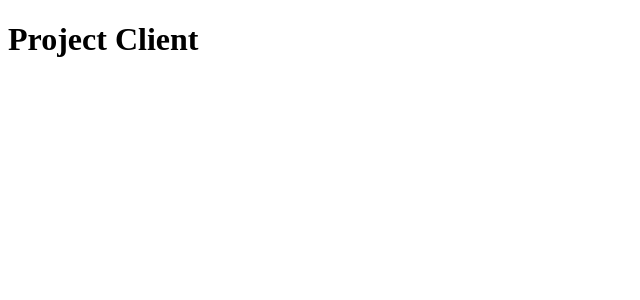
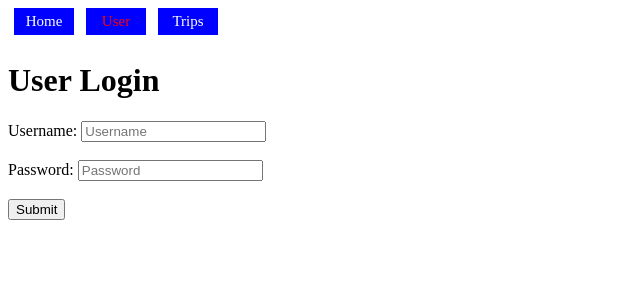
Before and after one commit to AnneMiriam/TripPlanner, a React (Create React App) app in the folder client/: page /user in a window 1280 px wide. Shown: the top 300 px of the page, without its empty margins (0-640 px from the left). Built offline with nearby package versions, Linux system fonts and the light colour scheme.

Commit message:
start routes

```diff
--- a/client/src/components/App.js
+++ /dev/null
@@ -1,8 +0,0 @@
-import React, { useEffect, useState } from "react";
-import { Switch, Route } from "react-router-dom";
-
-function App() {
-  return <h1>Project Client</h1>;
-}
-
-export default App;
--- /dev/null
+++ b/client/src/components/NavBar.css
@@ -0,0 +1,16 @@
+.nav-link{
+    display: inline-block;
+    box-sizing: border-box;
+    width: 60px;
+    padding: 5px;
+    margin: 0 6px 6px;
+    background: blue;
+    text-decoration: none;
+    text-align: center;
+    font-size: min(10vw, 15px) ;
+    color: white;
+}
+
+.active {
+    color: red;
+}
--- /dev/null
+++ b/client/src/components/NavBar.js
@@ -0,0 +1,31 @@
+import { NavLink } from "react-router-dom";
+import "./NavBar.css";
+
+/* define the NavBar component */
+function NavBar() {
+  return (
+    <nav>
+      <NavLink
+        to="/"
+        /* add styling to Navlink */
+        className="nav-link"
+      >
+        Home
+      </NavLink>
+      <NavLink
+        to="/user"
+        className="nav-link"
+      >
+        User
+      </NavLink>
+      <NavLink
+        to="/trips"
+        className="nav-link"
+      >
+        Trips
+      </NavLink>
+    </nav>
+  );
+};
+
+export default NavBar;
--- /dev/null
+++ b/client/src/components/UserCard.js
@@ -0,0 +1,12 @@
+import { Link } from "react-router-dom";
+
+function UserCard({user}) {
+  return (
+    <article>
+        <h2>{user.name}</h2>
+        <Link to={`/profile/${user.id}`}>View profile</Link>
+    </article>
+  );
+};
+
+export default UserCard;
--- a/client/src/index.js
+++ b/client/src/index.js
@@ -1,8 +1,13 @@
+import "./index.css";
+// import { createRoot } from "react-dom/client";
+
 import React from "react";
-import App from "./components/App";
-import "./index.css";
-import { createRoot } from "react-dom/client";
+import ReactDOM from "react-dom/client";
+import { createBrowserRouter, RouterProvider } from "react-router-dom";
 
-const container = document.getElementById("root");
-const root = createRoot(container);
-root.render(<App />);
+import routes from "./routes";
+
+const router = createBrowserRouter(routes)
+
+const root = ReactDOM.createRoot(document.getElementById("root"));
+root.render(<RouterProvider router={router} />);
--- /dev/null
+++ b/client/src/pages/ErrorPage.js
@@ -0,0 +1,20 @@
+import NavBar from "../components/NavBar";
+import { useRouteError } from "react-router-dom";
+
+function ErrorPage() {
+  const error = useRouteError();
+  console.error(error);
+
+  return (
+    <>
+      <header>
+        <NavBar />
+      </header>
+      <main>
+        <h1>Whoops! Something went wrong!</h1>
+      </main>
+    </>
+  );
+}
+
+export default ErrorPage;
--- /dev/null
+++ b/client/src/pages/Home.js
@@ -0,0 +1,19 @@
+
+import NavBar from "../components/NavBar";
+
+function Home() {
+
+  return (
+    <>
+      <header>
+        <NavBar />
+      </header>
+      <main>
+        <h1>Welcome!</h1>
+
+      </main>
+    </>
+  );
+};
+
+export default Home;
--- /dev/null
+++ b/client/src/pages/Trips.js
@@ -0,0 +1,16 @@
+import NavBar from "../components/NavBar";
+
+function Trips() {
+    return (
+      <>
+        <header>
+          <NavBar />
+        </header>
+        <main>
+          <h1>Please Login to see your Trips!</h1>
+        </main>
+      </>
+    );
+  };
+
+  export default Trips;
--- /dev/null
+++ b/client/src/pages/User.js
@@ -0,0 +1,45 @@
+import NavBar from "../components/NavBar";
+// import { useState, useEffect } from "react";
+// import UserCard from "../components/UserCard";
+
+
+function User() {
+  // const [users, setUsers] = useState([])
+
+  // useEffect(() =>{
+  //   fetch("/user")
+  //     .then(r => r.json())
+  //     .then(data => setUsers(data))
+  //     .catch(error => console.error(error));
+  // }, []);
+
+  // const userList = users.map(user =>{
+  //   return <UserCard key={user.id} user={user}/>
+  // });
+  return (
+    <>
+      <header>
+        <NavBar />
+      </header>
+      <main>
+        <h1>User Login</h1>
+        <form>
+          <div>
+            <label for="username">Username: </label>
+            <input id="username" type="text" name="username" placeholder="Username" />
+          </div>
+          <br/>
+          <div>
+            <label for="password">Password: </label>
+            <input id="password" type="password" name="password" placeholder="Password" />
+          </div>
+          <br/>
+          <button type="submit">Submit</button>
+        </form>
+        {/* {userList} */}
+      </main>
+    </>
+  );
+};
+
+  export default User;
--- /dev/null
+++ b/client/src/pages/UserProfile.js
@@ -0,0 +1,33 @@
+import NavBar from "../components/NavBar";
+import {  useEffect, useState } from "react";
+import { useParams } from "react-router-dom";
+
+function UserProfile() {
+  const [user, setUser] = useState({})
+  const params = useParams();
+  const userId = params.id
+
+  useEffect(() =>{
+    fetch(`/user/${userId}`)
+    .then(r => r.json())
+    .then(data => setUser(data))
+    .catch(error => console.error(error))
+  }, [userId]);
+
+  if(!user.name){
+    return <h1>Loading...</h1>;
+  };
+
+  return(
+    <>
+      <header>
+        <NavBar />
+      </header>
+      <main>
+        <h1>{user.name}</h1>
+      </main>
+    </>
+  );
+};
+
+export default UserProfile;
--- /dev/null
+++ b/client/src/routes.js
@@ -0,0 +1,30 @@
+import Home from "./pages/Home";
+import Trips from "./pages/Trips";
+import User from "./pages/User";
+import UserProfile from "./pages/UserProfile";
+import ErrorPage from "./pages/ErrorPage";
+
+const routes = [
+  {
+    path: "/",
+    element: <Home />,
+    errorElement: <ErrorPage />
+  },
+  {
+    path: "/user",
+    element: <User />,
+    errorElement: <ErrorPage />
+  },
+  {
+    path: "/trips",
+    element: <Trips />,
+    errorElement: <ErrorPage />
+  },
+  {
+    path: "/profile/:id",
+    element: <UserProfile />,
+    errorElement: <ErrorPage />
+  }
+];
+
+export default routes;
```
Also changed, not shown: 1 other file (tests, documents, lock files or other folders).
